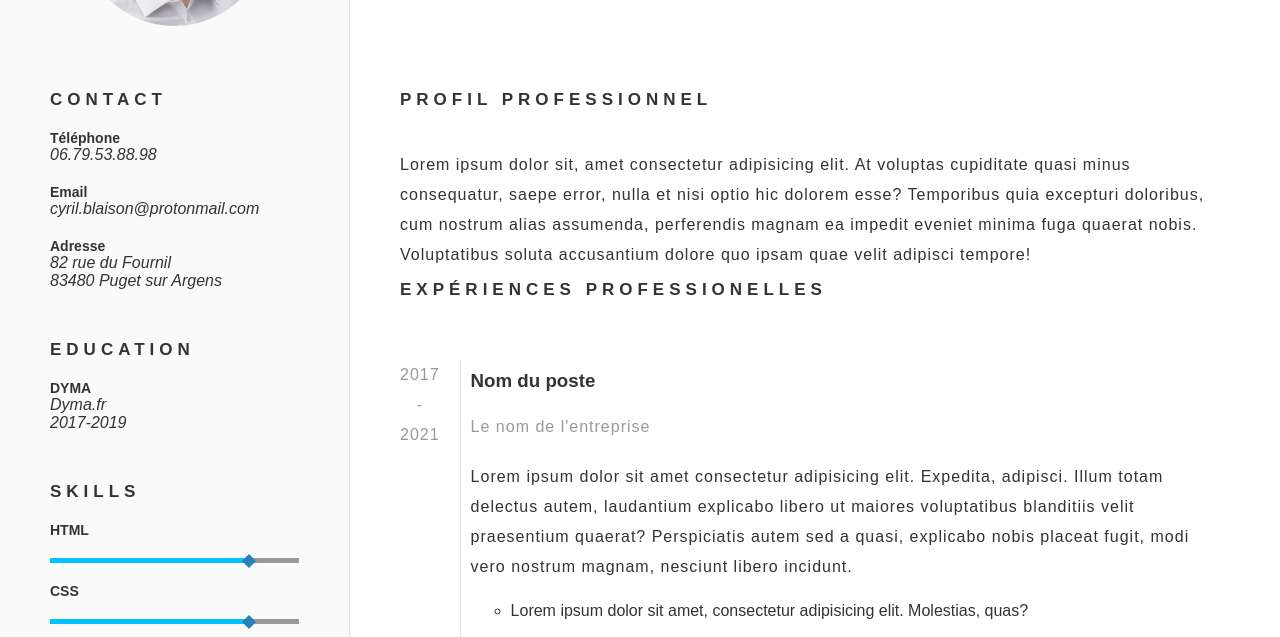
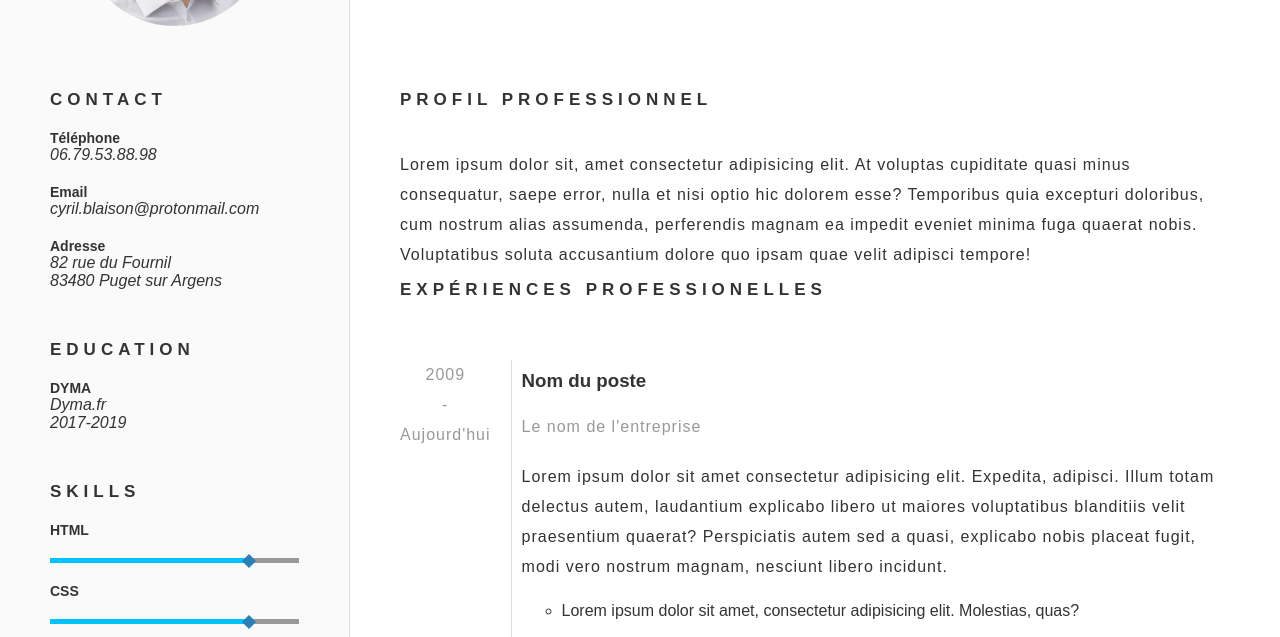
Before and after one commit to ChouchouDesBois/CV, a website: page index.html in a window 1280 px wide. Shown: the part 163-800 px from the top of the page. Drawn offline with Linux system fonts and the light colour scheme; a web font is replaced by a local one.

Commit message:
Ajout info

```diff
--- a/index.html
+++ b/index.html
@@ -103,7 +103,7 @@
             <h2 class="title-small">Expériences professionelles</h2>
             <div class="experience">
                 <div class="timeline">
-                    <p>2017<br/>-<br/>2021</p>
+                    <p>2009<br />-<br />Aujourd'hui</p>
                 </div>
                 <div class="content">
                     <h3>Nom du poste</h3>
```
